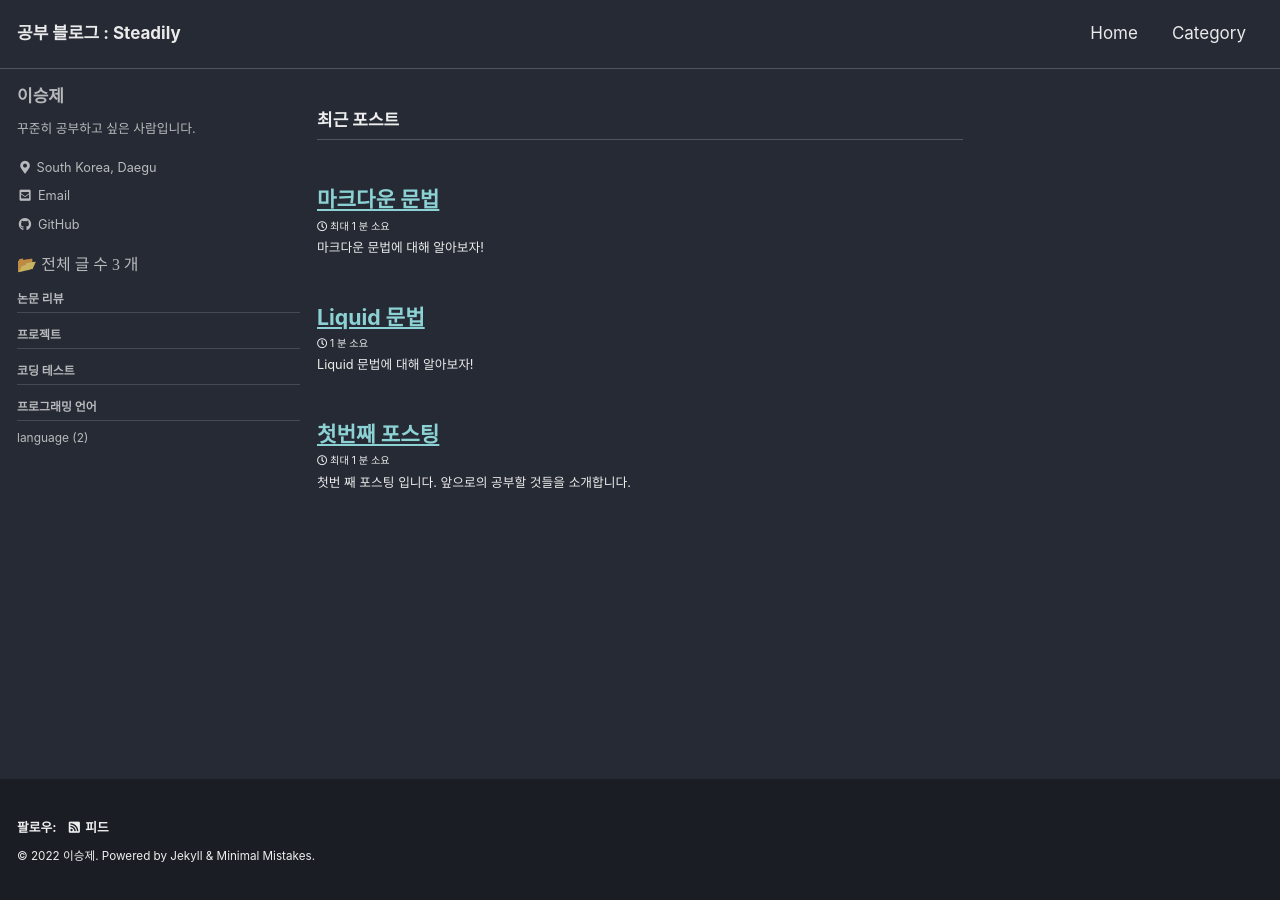
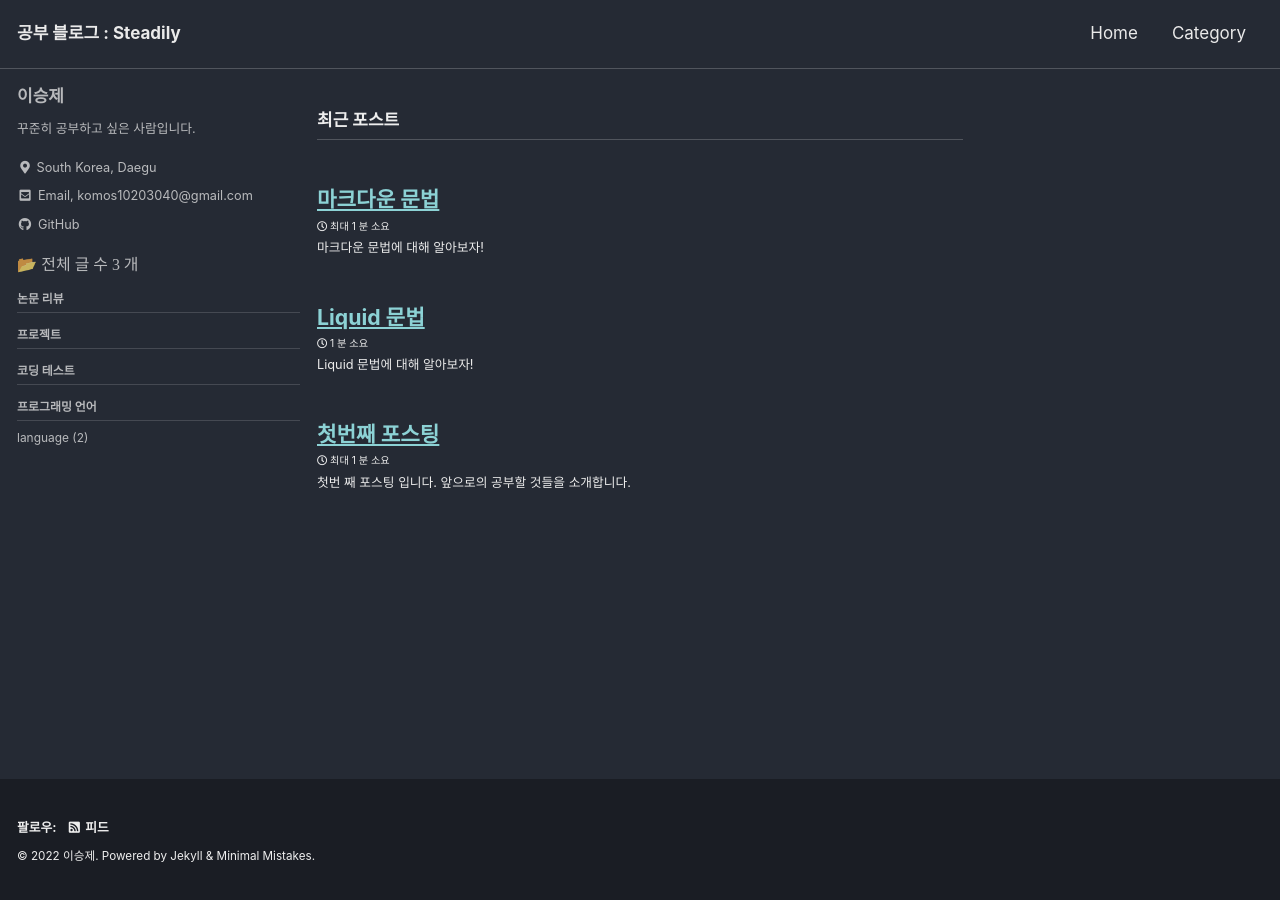
Before and after one commit to komos0509/komos0509.github.io, a Jekyll site: the page built from index.html, in a window 1280 px wide. Built offline with Jekyll 4.4.1, drawn with Linux system fonts in a browser that asks for light colours; cached includes are drawn as plain includes; the list of posts is cut into pages by our own code.

Commit message:
이메일

```diff
--- a/_config.yml
+++ b/_config.yml
@@ -110,9 +110,9 @@ author:
   location         : "South Korea, Daegu"
   email            :
   links:
-    - label: "Email"
+    - label: "Email, komos10203040@gmail.com"
       icon: "fas fa-fw fa-envelope-square"
-      url : "matilto:hey.komos10203040@gmail.com"
+      url : "mailto:komos10203040@gmail.com"
     - label: "Website"
       icon: "fas fa-fw fa-link"
       # url: "https://your-website.com"
```
